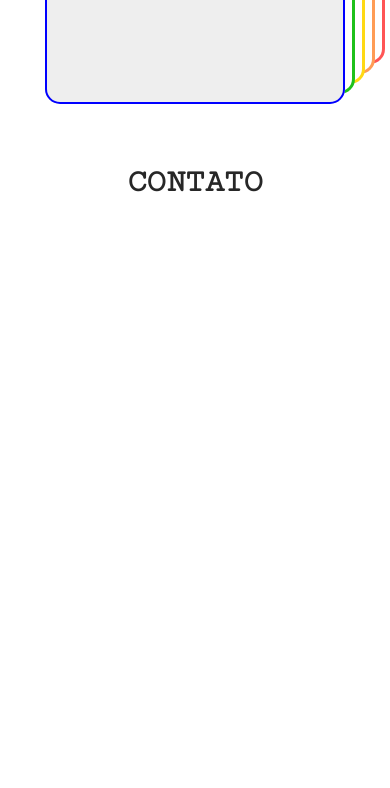
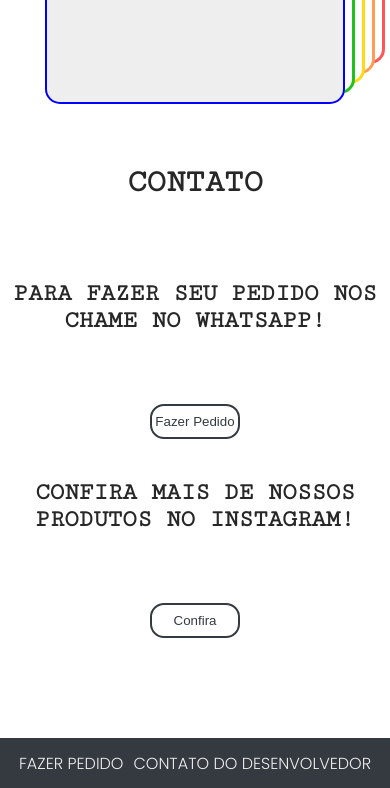
Before and after one commit to Artur-Poffo/SolDocesESalgados, a plain HTML site: page index.html in a window 390 px wide. Shown: the part 3045-3833 px from the top of the page. Before the commit the page ends 3285 px from the top, so only its background shows below. Drawn offline with nearby package versions, Linux system fonts and the light colour scheme.

Commit message:
Atualização contato

```diff
--- a/index.html
+++ b/index.html
@@ -158,8 +158,24 @@
     </section>
 
     <section id="contato">
-      <h1 class="title">Contato</h1>
+      <h1 data-aos="fade" data-aos-duration="1000" class="title">Contato</h1>
+
+      <div data-aos="fade" data-aos-duration="1500" class="contato-container">
+        <h3 class="sub-title">Para fazer seu pedido nos chame no Whatsapp!</h3>
+        <a href="https://web.whatsapp.com/send?phone=5547997433246" target="_blank">
+           <button class="default-btn">Fazer Pedido</button>
+        </a>
+        <h3 class="sub-title">Confira mais de nossos produtos no Instagram!</h3>
+        <a href="https://www.instagram.com/soldocesesalgados1/">
+          <button class="default-btn">Confira</button>
+        </a>
+      </div>
     </section>
+
+    <footer>
+      <a href="https://web.whatsapp.com/send?phone=5547997433246" target="_blank" class="footer-link" >Fazer Pedido</a>
+      <a href="https://www.instagram.com/arturpoffodev/" class="footer-link" >Contato do Desenvolvedor</a>
+    </footer>
 
     <script src="https://unpkg.com/aos@2.3.1/dist/aos.js"></script>
     <script src="./scripts/script.js"></script>
--- a/styles/style.css
+++ b/styles/style.css
@@ -114,6 +114,7 @@ html {
   height: 100vh;
   position: fixed;
   right: 70px;
+  z-index: 2;
   top: 50%;
 }
 
@@ -152,9 +153,7 @@ html {
 }
 
 .title::after,
-.title::before,
-.sub-title::after,
-.sub-title::before {
+.title::before {
   content: "---------";
   margin: 10px;
 }
@@ -250,6 +249,36 @@ html {
   margin-bottom: 50px;
 }
 
+.contato-container {
+  text-align: center;
+  margin-bottom: 100px;
+}
+
+footer {
+  background-color: #343a40;
+  height: 50px;
+  display: flex;
+  align-items: center;
+  justify-content: center;
+  padding: 10px;
+  gap: 10px;
+}
+
+.footer-link {
+  color: #eee;
+  font-family: var(--primary-font);
+  text-transform: uppercase;
+  transition: all .4s ease;
+}
+
+.footer-link:visited {
+  color: #eee;
+}
+
+.footer-link:hover {
+  color: grey;
+}
+
 /* MEDIA SECTION */
 
 @media (max-width: 1300px) {
@@ -293,6 +322,7 @@ html {
   .title::after,
   .title::before {
     content: "";
+    margin: 0;
   }
 
   .navbar {
```
